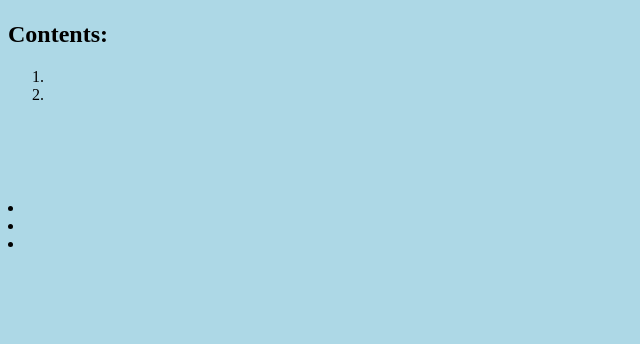
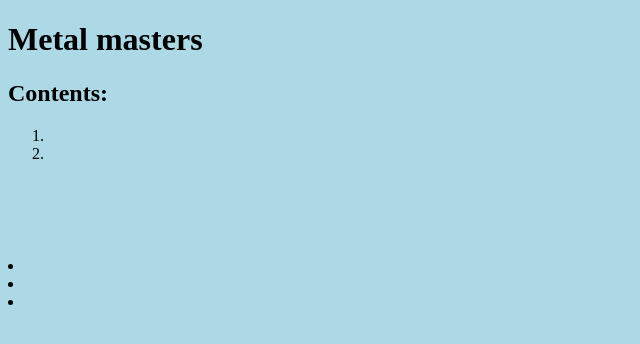
Before and after one commit to Nobodey13/website, a plain HTML site: page index.html in a window 1280 px wide. Shown: the whole page, without its empty margins (0-640 px from the left). Drawn offline with Linux system fonts and the light colour scheme.

Commit message:
Update index.html

```diff
--- a/index.html
+++ b/index.html
@@ -5,10 +5,11 @@
         <meta charset="utf-8">
         <style>
         body{background-color:lightblue;}
+        top{ font-size: 30px;}
         </style>
     </head>
     <body>
-        <h1></h1>
+        <h1 id="top"> Metal masters </h1>
         <h2>Contents:</h2>
         <ol>
             <li><a href="#"></a></li>
```
